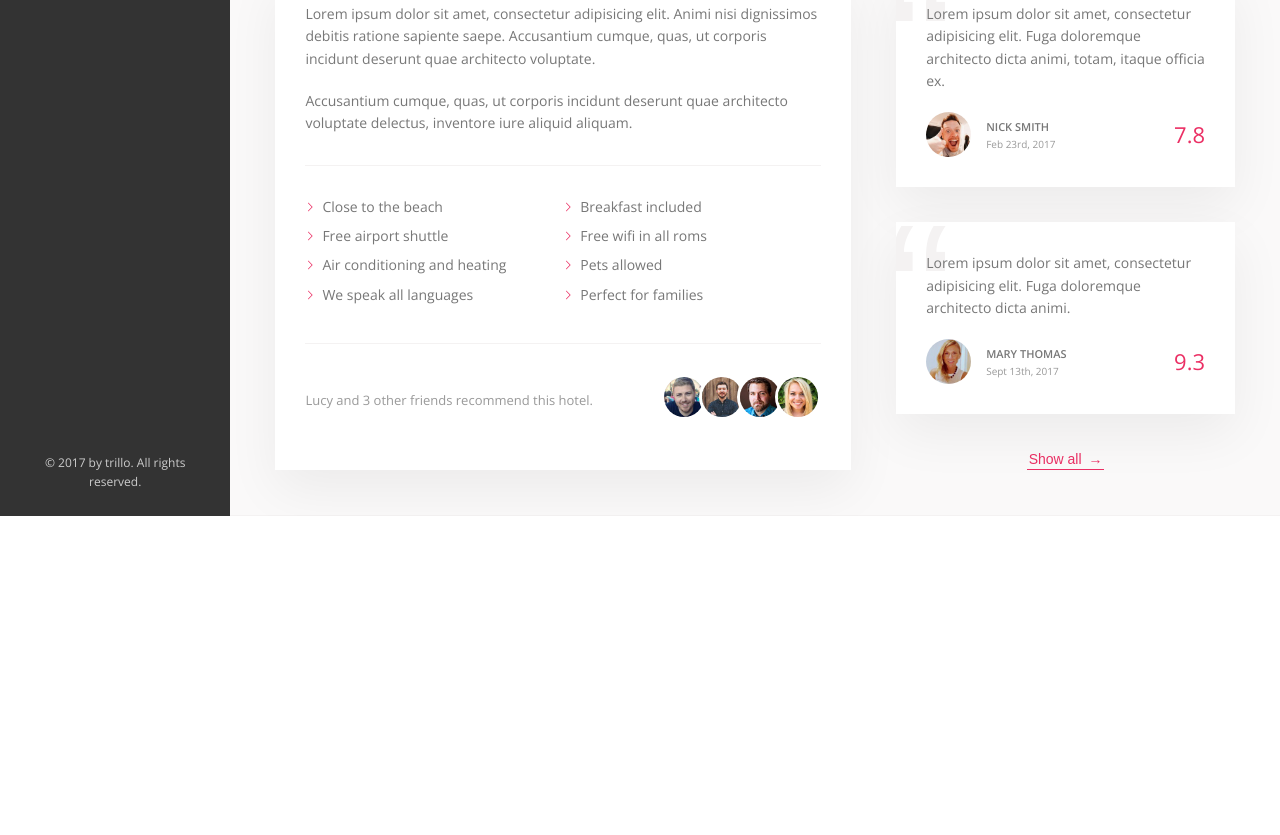
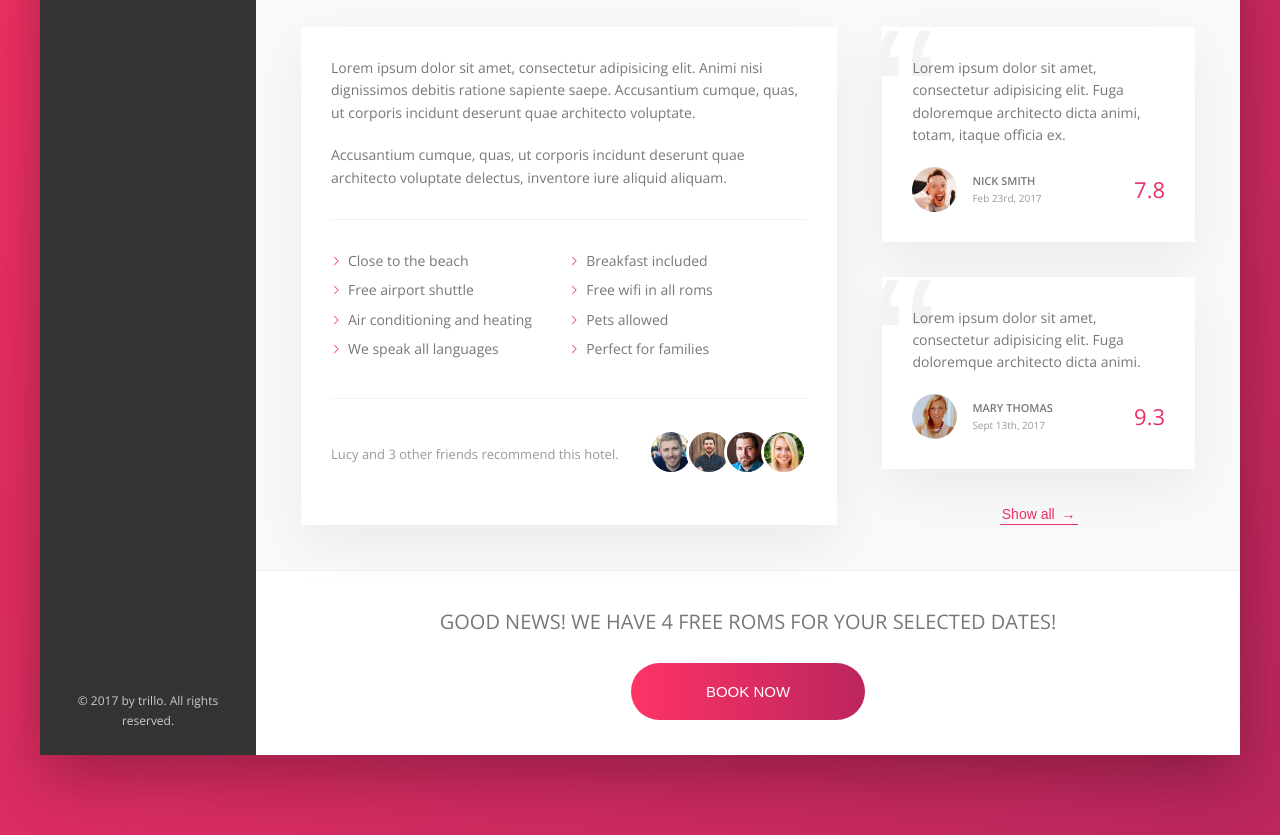
Before and after one commit to migueleguerra/trilloapp, a website: page index.html in a window 1280 px wide. Shown: the part 620-1455 px from the top of the page. Before the commit the page ends 1136 px from the top, so only its background shows below. Drawn offline with nearby package versions, Linux system fonts and the light colour scheme.

Commit message:
call to action section

```diff
--- a/index.html
+++ b/index.html
@@ -198,6 +198,16 @@
                             <button class="btn-inline">Show all <span>&rarr;</span></button>
                         </div>
                     </div>
+
+                    <div class="cta">
+                        <h2 class="cta__book-now">
+                            Good News! We have 4 free roms for your selected dates!
+                        </h2>
+                        <button class="btn">
+                            <span class="btn__visible">Book now</span>
+                            <span class="btn__invisible">Only 4 rooms left</span>
+                        </button>
+                    </div>
                 </main>
             </div>
         </div>
--- a/sass/_components.sass
+++ b/sass/_components.sass
@@ -382,3 +382,58 @@
     color: var(--color-grey-light-2)
     font-family: sans-serif
     z-index: 1
+
+///////////////////////////////////////////
+// CALL TO ACTION
+.cta
+  padding: 3.5rem 0
+  text-align: center
+
+  &__book-now
+    font-size: 2rem
+    font-weight: 300
+    text-transform: uppercase
+    margin-bottom: 2.5rem
+
+///////////////////////////////////////////
+// CALL TO ACTION - BUTTON
+.btn
+  font-size: 1.5rem
+  border: none
+  font-weight: 300
+  text-transform: uppercase
+  border-radius: 100px
+  background-image: linear-gradient(to right, var(--color-primary-light), var(--color-primary-dark))
+  color: var(--color-white)
+  position: relative
+  overflow: hidden
+  cursor: pointer
+
+  & > *
+    display: inline-block
+    height: 100%
+    width: 100%
+    transition: all .2s
+
+  &__visible
+    padding: 2rem 7.5rem
+
+  &__invisible
+    position: absolute
+    padding: 2rem 0
+    left: 0
+    top: -100%
+    transition: all .2s
+
+  &:hover
+    background-image: linear-gradient(to left, var(--color-primary-light), var(--color-primary-dark))
+
+  &:hover &__visible
+      transform: translateY(100%)
+
+  &:hover &__invisible
+      top: 0
+
+  &:focus
+    outline: none
+    animation: pulsate 1s infinite
--- a/sass/_layout.sass
+++ b/sass/_layout.sass
@@ -1,8 +1,8 @@
 .container
-  // max-width: 120rem
-  // margin: 8rem auto
-  // background-color: var(--color-grey-light-2)
-  // box-shadow: var(--shadow-dark)
+  max-width: 120rem
+  margin: 8rem auto
+  background-color: var(--color-grey-light-2)
+  box-shadow: var(--shadow-dark)
 
   // min-height: 50rem
 
```
Also changed, not shown: css/style.css.
